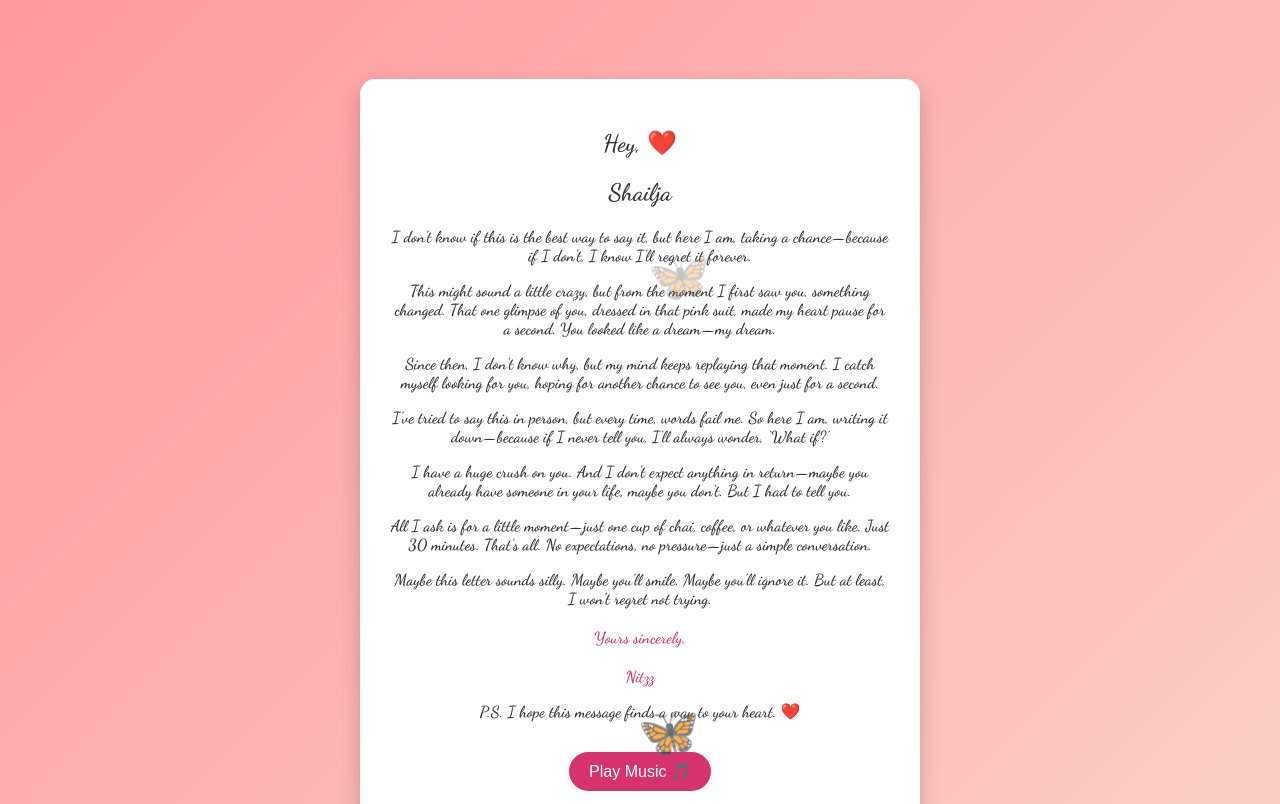
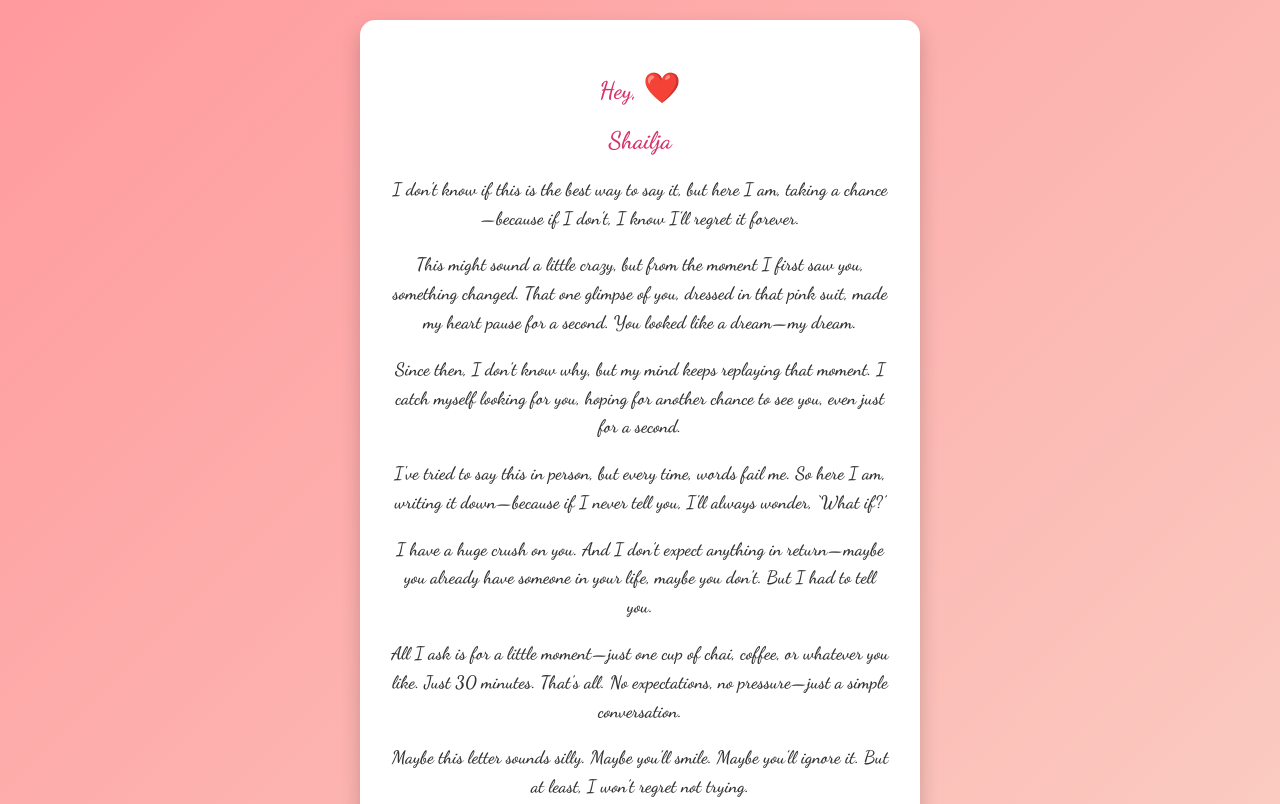
Before and after one commit to Nitz037/Nothing0, a plain HTML site: page index.html in a window 1280 px wide. Shown: the top 804 px of the page. Drawn offline with Linux system fonts and the light colour scheme.

Commit message:
Update index.html

```diff
--- a/index.html
+++ b/index.html
@@ -10,13 +10,15 @@
             text-align: center;
             background: linear-gradient(135deg, #ff9a9e, #fad0c4);
             margin: 0;
-            padding: 50px 10px;
+            padding: 20px;
             display: flex;
             justify-content: center;
             align-items: center;
             min-height: 100vh;
             overflow-y: auto;
+            overflow-x: hidden;
             position: relative;
+            flex-direction: column;
         }
         .container {
             background: white;
@@ -24,22 +26,42 @@
             border-radius: 15px;
             box-shadow: 0 10px 20px rgba(0, 0, 0, 0.2);
             max-width: 500px;
-            width: 100%;
+            width: 90%;
             animation: fadeIn 1.5s ease-in-out;
         }
         @keyframes fadeIn {
             from { opacity: 0; transform: scale(0.9); }
             to { opacity: 1; transform: scale(1); }
         }
-        h2, p {
+        .heart {
+            color: red;
+            font-size: 30px;
+            animation: heartbeat 1.5s infinite;
+        }
+        @keyframes heartbeat {
+            0% { transform: scale(1); }
+            50% { transform: scale(1.2); }
+            100% { transform: scale(1); }
+        }
+        h2 {
+            color: #d6336c;
+        }
+        p {
             color: #333;
+            font-size: 18px;
+            line-height: 1.6;
         }
         .signature {
             margin-top: 20px;
             font-weight: bold;
             color: #d6336c;
         }
-        .floating-butterflies {
+        .footer {
+            margin-top: 20px;
+            font-size: 14px;
+            color: #666;
+        }
+        .floating-hearts, .floating-butterflies {
             position: absolute;
             top: 0;
             left: 0;
@@ -47,15 +69,15 @@
             height: 100%;
             pointer-events: none;
         }
-        .butterfly {
+        .heart-shape, .butterfly {
             position: absolute;
-            opacity: 0.5;
-            font-size: 50px;
-            animation: floatUp 6s infinite ease-in-out;
+            bottom: 0;
+            font-size: 20px;
+            animation: floatUp 4s infinite ease-in-out;
         }
         @keyframes floatUp {
-            0% { transform: translateY(100vh); opacity: 0.8; }
-            100% { transform: translateY(-10vh); opacity: 0; }
+            0% { transform: translateY(0); opacity: 1; }
+            100% { transform: translateY(-100vh); opacity: 0; }
         }
         .music-button {
             margin-top: 15px;
@@ -67,21 +89,12 @@
             cursor: pointer;
             font-size: 16px;
         }
-        @media (max-width: 600px) {
-            body {
-                padding: 20px;
-                display: block;
-            }
-            .container {
-                width: 90%;
-                padding: 20px;
-            }
-        }
     </style>
 </head>
 <body>
+    <div class="floating-hearts"></div>
     <div class="floating-butterflies"></div><div class="container">
-    <h2>Hey, ❤️</h2>
+    <h2>Hey, <span class="heart">❤️</span></h2>
     <h2>Shailja</h2>
     <p>I don't know if this is the best way to say it, but here I am, taking a chance—because if I don’t, I know I’ll regret it forever.</p>
     <p>This might sound a little crazy, but from the moment I first saw you, something changed. That one glimpse of you, dressed in that pink suit, made my heart pause for a second. You looked like a dream—my dream.</p>
@@ -92,7 +105,7 @@
     <p>Maybe this letter sounds silly. Maybe you’ll smile. Maybe you’ll ignore it. But at least, I won’t regret not trying.</p>
     <p class="signature">Yours sincerely,</p>
     <p class="signature">Nitzz</p>
-    <p>P.S. I hope this message finds a way to your heart. ❤️</p>
+    <p class="footer">P.S. I hope this message finds a way to your heart. ❤️</p>
     <button class="music-button" onclick="playMusic()">Play Music 🎵</button>
 </div>
 
@@ -105,17 +118,6 @@
     function playMusic() {
         document.getElementById('bg-music').play();
     }
-    function createButterflies() {
-        const butterflyContainer = document.querySelector('.floating-butterflies');
-        let butterfly = document.createElement('div');
-        butterfly.innerHTML = '🦋';
-        butterfly.classList.add('butterfly');
-        butterfly.style.left = Math.random() * 100 + 'vw';
-        butterfly.style.animationDuration = (Math.random() * 4 + 3) + 's';
-        butterflyContainer.appendChild(butterfly);
-        setTimeout(() => butterfly.remove(), 6000);
-    }
-    setInterval(createButterflies, 2000);
 </script>
 
 </body>
```
